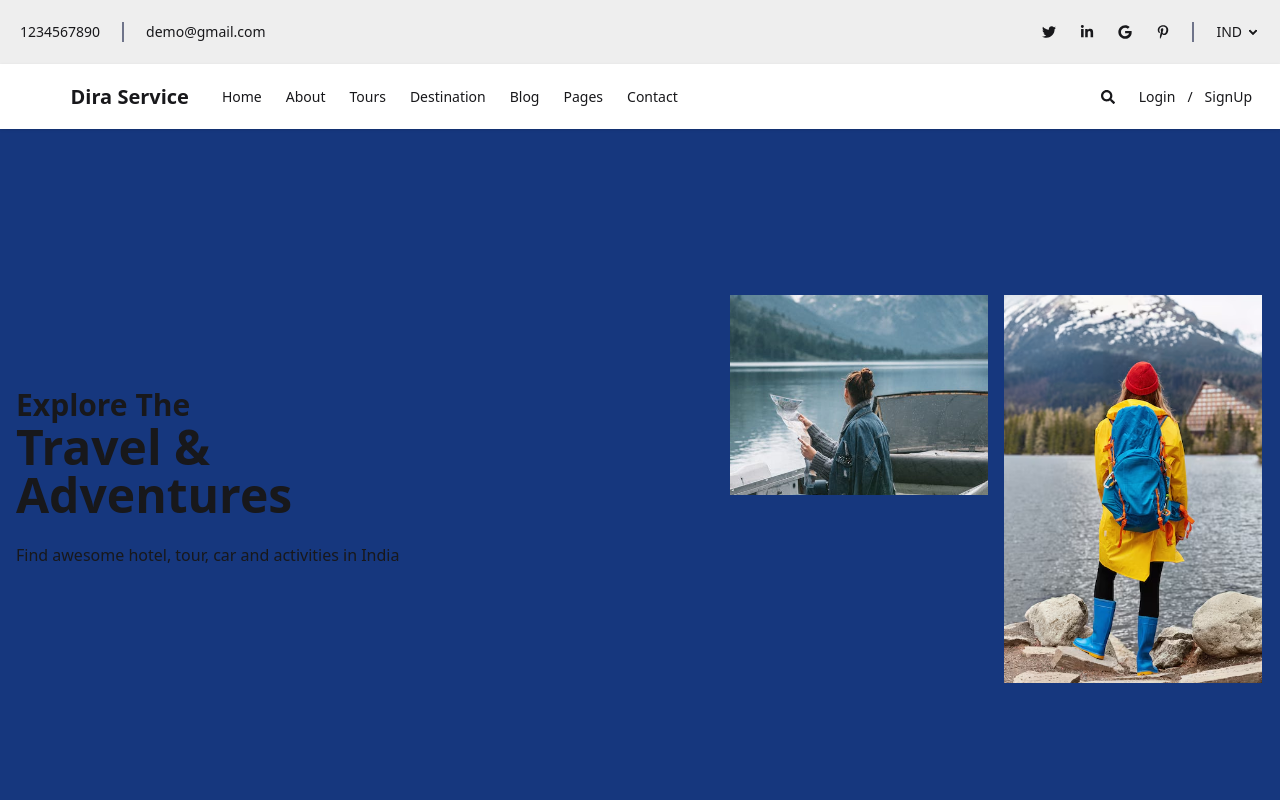
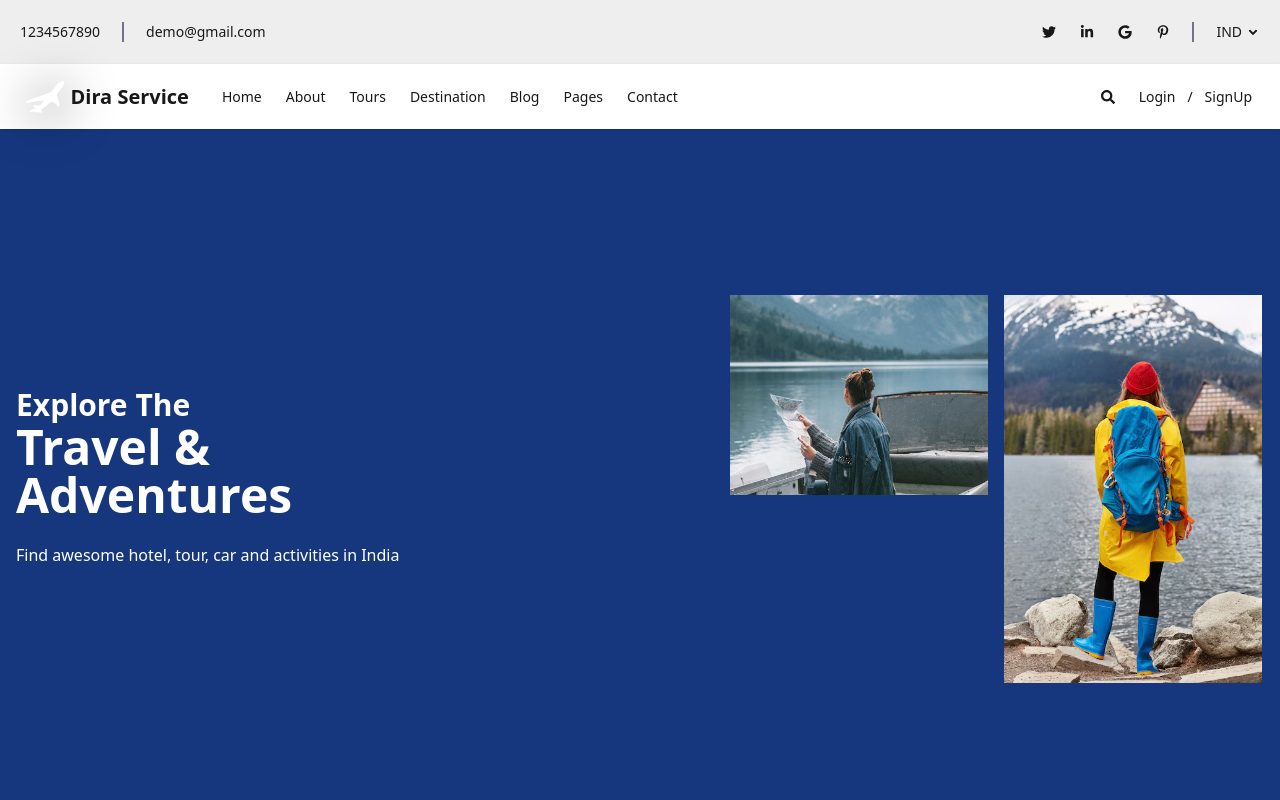
Before and after one commit to DarshikR/Harsh-Bhai, a React (Vite) app: page / in a window 1280 px wide. Shown: the top 800 px of the page. Built offline with nearby package versions, Linux system fonts and the light colour scheme.

Commit message:
update text color in hero section and added filter box shadow in logo.

```diff
--- a/src/components/common/Navbar.jsx
+++ b/src/components/common/Navbar.jsx
@@ -53,7 +53,7 @@ const Navbar = () => {
                     </ul>
                 </div>
                 <a className="btn btn-ghost text-xl ps-0 lg:ps-[1rem]">
-                    <img className="h-5 sm:h-8" src={Logo} alt="" />
+                    <img className="h-5 sm:h-8 drop-shadow-[2px_4px_25px_black]" src={Logo} alt="" />
                     <h3 className='text-lg sm:text-xl'>Dira Service</h3>
                 </a>
                 {/* </div> */}
--- a/src/sections/HeroSection.jsx
+++ b/src/sections/HeroSection.jsx
@@ -4,7 +4,7 @@ import Hero2 from '../assets/HeroImg.png';
 const HeroSection = () => {
     return (
         <>
-            <div className="hero bg-[#16377e] min-h-[calc(100dvh-80px)]">
+            <div className="hero bg-[#16377e] min-h-[calc(100dvh-80px)] text-white">
                 <div className="hero-content w-full justify-between flex-col md:flex-row-reverse">
                     <div className='flex gap-4 md:gap-4 flex-wrap justify-center w-fit'>
                         <img
```
